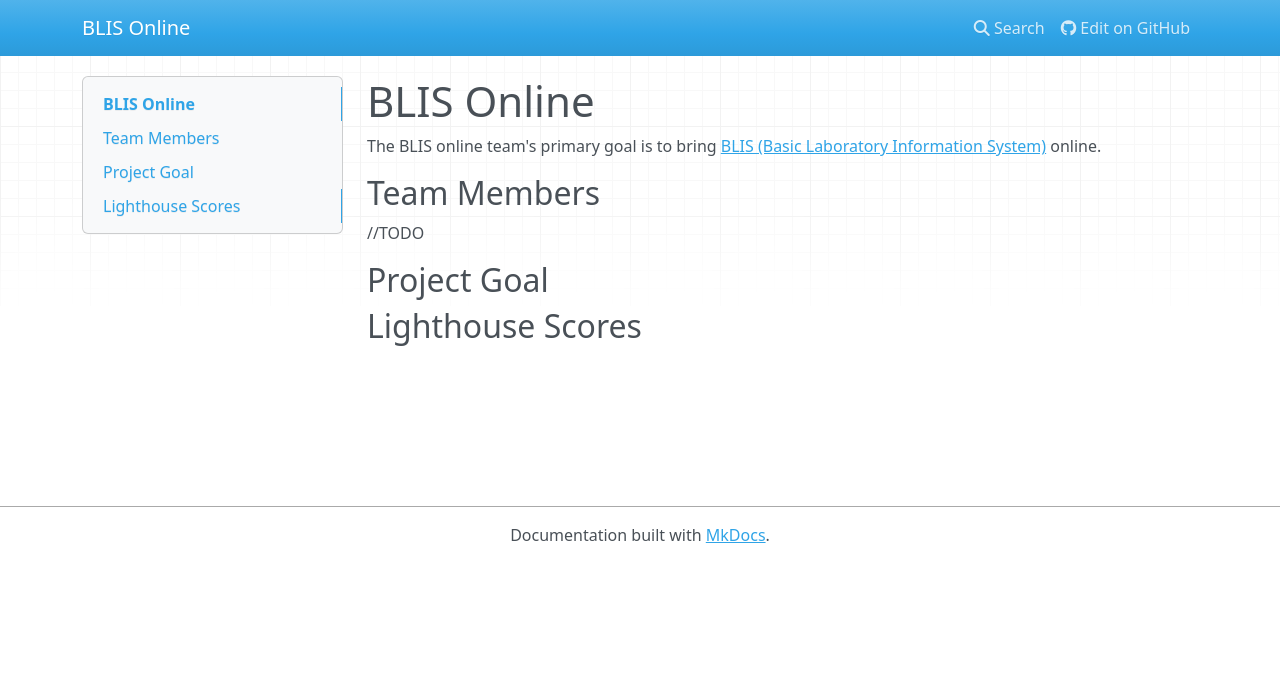
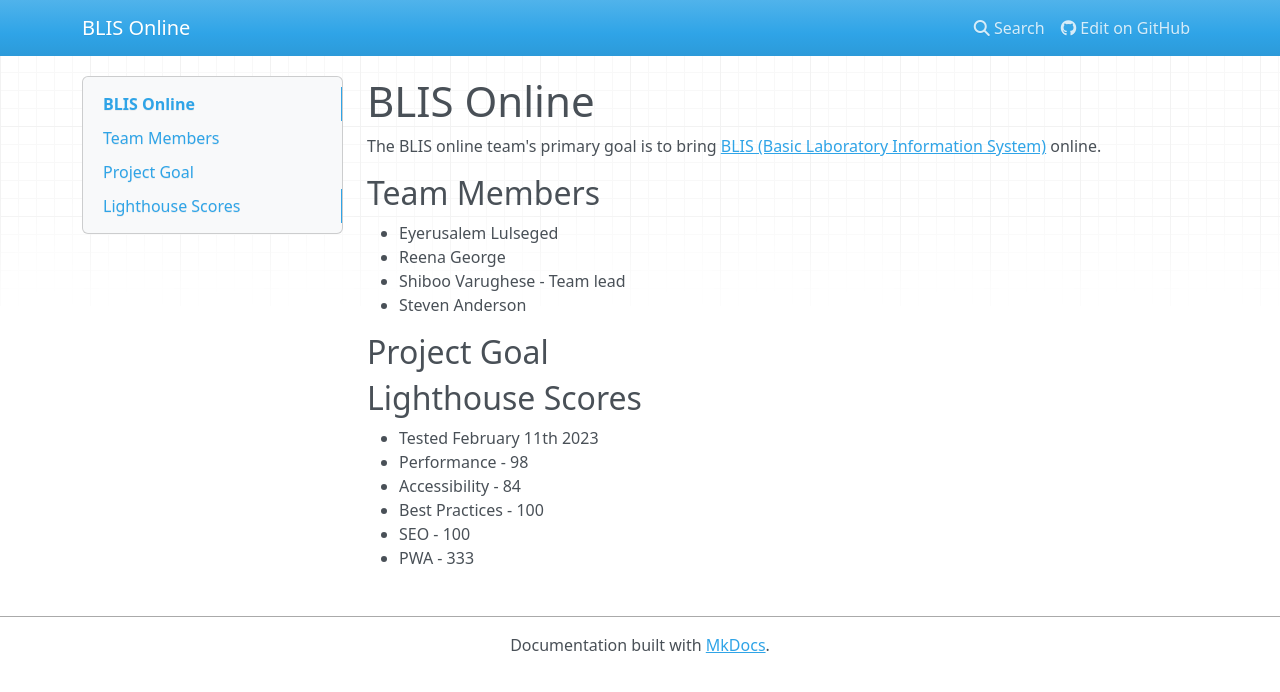
Before and after one commit to blisonline/blisonline.github.io, an MkDocs documentation site: the page built from docs/index.md, in a window 1280 px wide. Shown: the top 692 px of the page. Built offline with MkDocs 1.6.1, drawn with Linux system fonts in a browser that asks for light colours; nearby versions of some CDN libraries.

Commit message:
Add team members and lighthouse scores

```diff
--- a/docs/index.md
+++ b/docs/index.md
@@ -4,9 +4,21 @@ The BLIS online team's primary goal is to bring [BLIS (Basic Laboratory Informat
 
 ## Team Members
 
-//TODO
+* Eyerusalem Lulseged
+* Reena George
+* Shiboo Varughese - Team lead
+* Steven Anderson
 
 ## Project Goal
 
 
+
+
 ## Lighthouse Scores
+
+* Tested February 11th 2023
+  * Performance - 98
+  * Accessibility - 84
+  * Best Practices - 100
+  * SEO - 100
+  * PWA - 333
```
